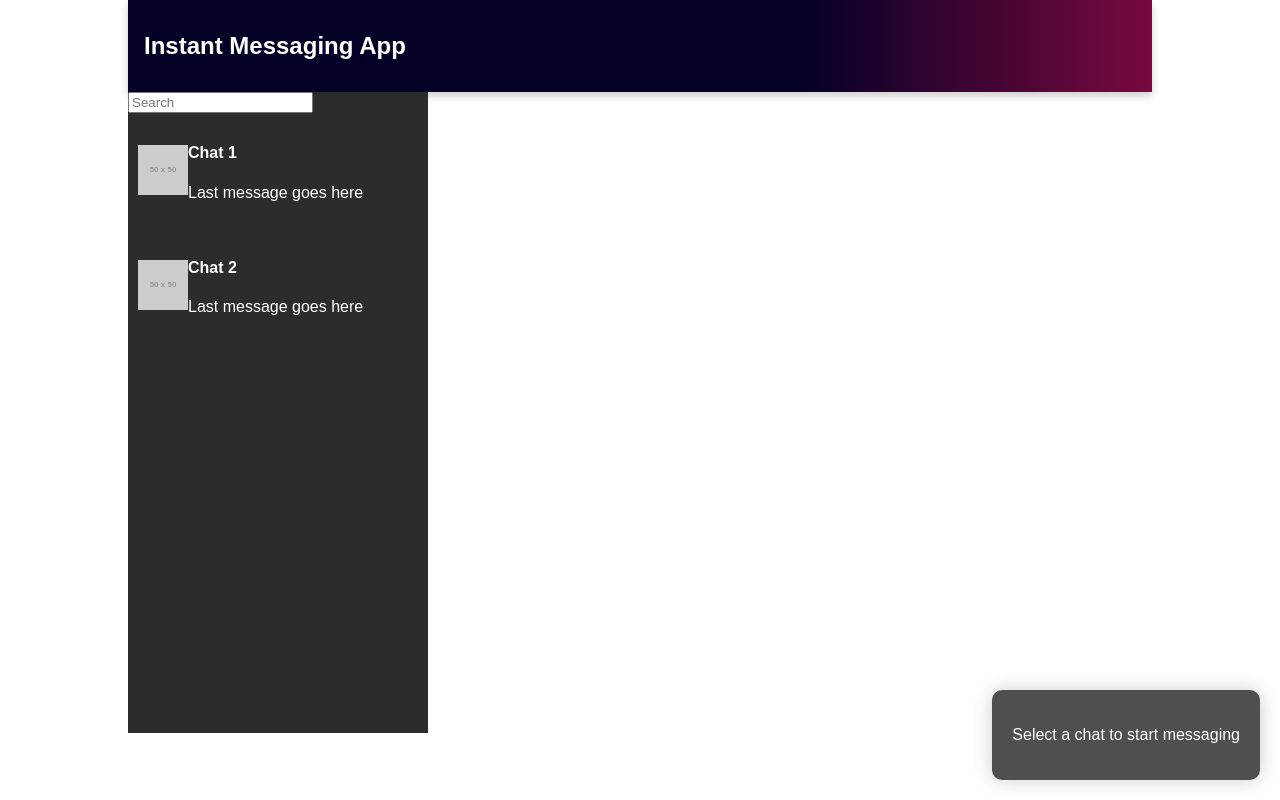
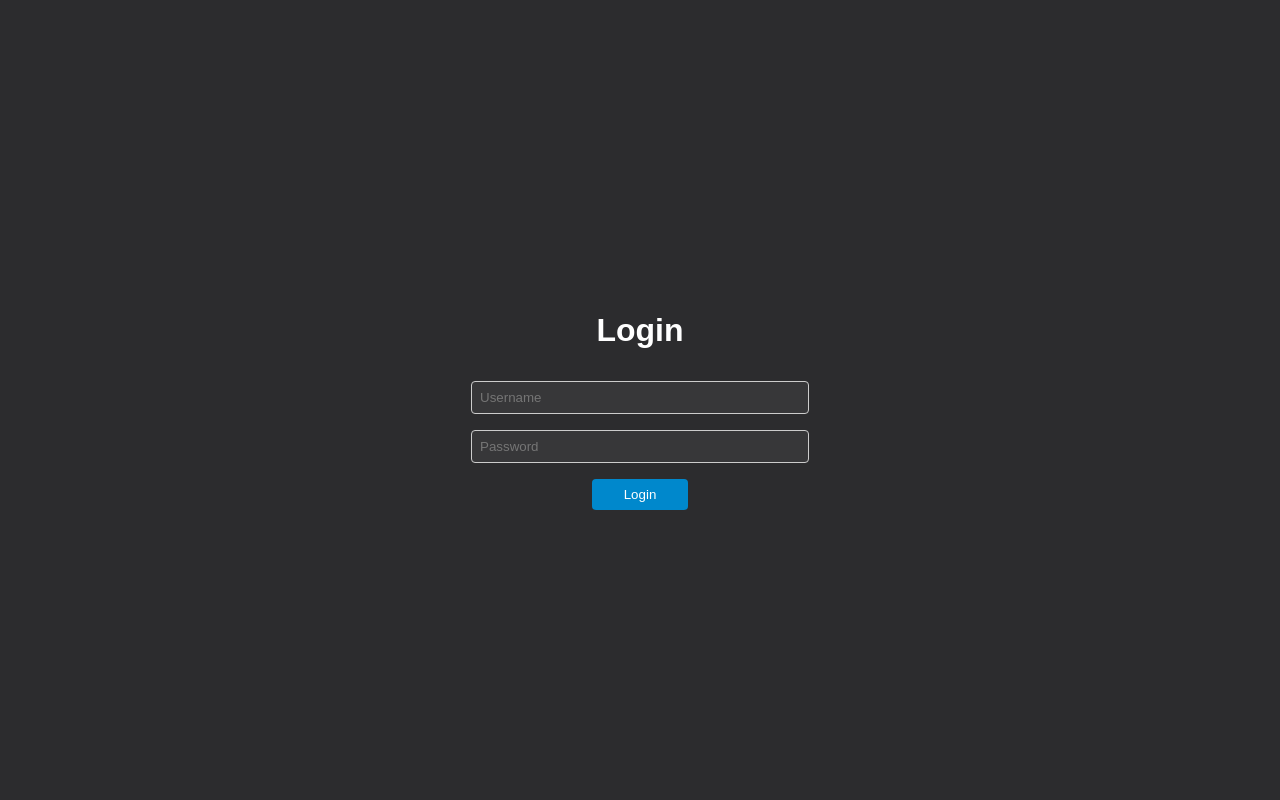
Before and after one commit to KiwiChen2022/campusLifeFrontend, a React (Create React App) app: page / in a window 1280 px wide. Built offline with nearby package versions, Linux system fonts and the light colour scheme.

Commit message:
add landing page

```diff
--- a/package.json
+++ b/package.json
@@ -8,6 +8,7 @@
     "@testing-library/user-event": "^13.5.0",
     "react": "^18.2.0",
     "react-dom": "^18.2.0",
+    "react-router-dom": "^6.9.0",
     "react-scripts": "5.0.1",
     "web-vitals": "^2.1.4"
   },
--- a/src/App.js
+++ b/src/App.js
@@ -1,105 +1,16 @@
-import React, { useState } from "react";
-import Header from "./components/Header";
-import Sidebar from "./components/Sidebar";
-import ChatWindow from "./components/ChatWindow";
-import Notification from "./components/Notification";
-
-const initialMessages = {
-  1: [
-    {
-      id: 1,
-      text: "Hello",
-      time: new Date().toLocaleTimeString(),
-      sender: {
-        name: "User",
-        avatar: "https://via.placeholder.com/50",
-      },
-    },
-    {
-      id: 2,
-      text: "How are you?",
-      time: new Date().toLocaleTimeString(),
-      sender: {
-        name: "User",
-        avatar: "https://via.placeholder.com/50",
-      },
-    },
-  ],
-  2: [
-    {
-      id: 1,
-      text: "Hey there",
-      time: new Date().toLocaleTimeString(),
-      sender: {
-        name: "User",
-        avatar: "https://via.placeholder.com/50",
-      },
-    },
-  ],
-};
+import React from "react";
+import { BrowserRouter as Router, Route, Routes } from "react-router-dom";
+import Chats from "./components/Chats";
+import LandingPage from "./components/LandingPage/LandingPage";
 
 const App = () => {
-  // State to store the active chat ID
-  const [activeChatId, setActiveChatId] = useState(null);
-
-  // State to store the messages for each chat
-  const [messages, setMessages] = useState(initialMessages);
-
-  // Function to handle sending a message
-  const handleSendMessage = (inputValue) => {
-    if (inputValue.trim() !== "") {
-      const newMessage = {
-        id: new Date().getTime(),
-        text: inputValue,
-        time: new Date().toLocaleTimeString(),
-        sender: {
-          name: "User",
-          avatar: "https://via.placeholder.com/50",
-        },
-      };
-      setMessages((prevMessages) => {
-        return {
-          ...prevMessages,
-          [activeChatId]: [...(prevMessages[activeChatId] || []), newMessage],
-        };
-      });
-    }
-  };
-
-  // Dummy data for the chat list and messages
-  const chats = [
-    {
-      id: 1,
-      name: "Chat 1",
-      avatar: "https://via.placeholder.com/50",
-    },
-    {
-      id: 2,
-      name: "Chat 2",
-      avatar: "https://via.placeholder.com/50",
-    },
-  ];
-
   return (
-    <div className="app">
-      <Header />
-      <div className="main">
-        <Sidebar
-          chats={chats}
-          activeChatId={activeChatId}
-          onChatClick={setActiveChatId}
-        />
-        {activeChatId ? (
-          <ChatWindow
-            chat={chats[activeChatId - 1]} // starts from 0, so activeChatId - 1
-            messages={messages[activeChatId] || []}
-            onSend={handleSendMessage}
-          />
-        ) : (
-          <Notification text="Select a chat to start messaging" />
-        )}
-      </div>
-    </div>
+    <Router>
+      <Routes>
+        <Route exact path="/" element={<LandingPage />} />
+        <Route exact path="/chats" element={<Chats />} />
+      </Routes>
+    </Router>
   );
 };
 
--- /dev/null
+++ b/src/components/Chats.jsx
@@ -0,0 +1,106 @@
+import React, { useState } from "react";
+import Header from "./Header";
+import Sidebar from "./Sidebar";
+import ChatWindow from "./ChatWindow";
+import Notification from "./Notification";
+
+const initialMessages = {
+  1: [
+    {
+      id: 1,
+      text: "Hello",
+      time: new Date().toLocaleTimeString(),
+      sender: {
+        name: "User",
+        avatar: "https://via.placeholder.com/50",
+      },
+    },
+    {
+      id: 2,
+      text: "How are you?",
+      time: new Date().toLocaleTimeString(),
+      sender: {
+        name: "User",
+        avatar: "https://via.placeholder.com/50",
+      },
+    },
+  ],
+  2: [
+    {
+      id: 1,
+      text: "Hey there",
+      time: new Date().toLocaleTimeString(),
+      sender: {
+        name: "User",
+        avatar: "https://via.placeholder.com/50",
+      },
+    },
+  ],
+};
+
+const Chats = () => {
+  // State to store the active chat ID
+  const [activeChatId, setActiveChatId] = useState(null);
+
+  // State to store the messages for each chat
+  const [messages, setMessages] = useState(initialMessages);
+
+  // Function to handle sending a message
+  const handleSendMessage = (inputValue) => {
+    if (inputValue.trim() !== "") {
+      const newMessage = {
+        id: new Date().getTime(),
+        text: inputValue,
+        time: new Date().toLocaleTimeString(),
+        sender: {
+          name: "User",
+          avatar: "https://via.placeholder.com/50",
+        },
+      };
+      setMessages((prevMessages) => {
+        return {
+          ...prevMessages,
+          [activeChatId]: [...(prevMessages[activeChatId] || []), newMessage],
+        };
+      });
+    }
+  };
+
+  // Dummy data for the chat list and messages
+  const chats = [
+    {
+      id: 1,
+      name: "Chat 1",
+      avatar: "https://via.placeholder.com/50",
+    },
+    {
+      id: 2,
+      name: "Chat 2",
+      avatar: "https://via.placeholder.com/50",
+    },
+  ];
+
+  return (
+    <div className="app">
+      <Header />
+      <div className="main">
+        <Sidebar
+          chats={chats}
+          activeChatId={activeChatId}
+          onChatClick={setActiveChatId}
+        />
+        {activeChatId ? (
+          <ChatWindow
+            chat={chats[activeChatId - 1]} // starts from 0, so activeChatId - 1
+            messages={messages[activeChatId] || []}
+            onSend={handleSendMessage}
+          />
+        ) : (
+          <Notification text="Select a chat to start messaging" />
+        )}
+      </div>
+    </div>
+  );
+};
+
+export default Chats;
--- /dev/null
+++ b/src/components/LandingPage/LandingPage.jsx
@@ -0,0 +1,56 @@
+import React, { useState } from "react";
+import { useNavigate }  from "react-router-dom";
+import "./landingPage.css";
+
+function LandingPage() {
+  const [username, setUsername] = useState("");
+  const [password, setPassword] = useState("");
+  const [error, setError] = useState("");
+
+  const navigate = useNavigate();
+
+  const handleLogin = async () => {
+    // try {
+    //   const response = await fetch("https://example.com/login", {
+    //     method: "POST",
+    //     body: JSON.stringify({ username, password }),
+    //     headers: {
+    //       "Content-Type": "application/json",
+    //     },
+    //   });
+
+    //   if (response.ok) {
+    //     const { token } = await response.json();
+    //     localStorage.setItem("authToken", token);
+    //     navigate("/chats");
+    //   } else {
+    //     setError("Invalid username or password");
+    //   }
+    // } catch (error) {
+    //   setError("An error occurred while logging in");
+    // }
+    navigate("/chats");
+  };
+
+  return (
+    <div className="landing-page">
+      <h1>Login</h1>
+      {error && <p>{error}</p>}
+      <input
+        type="text"
+        placeholder="Username"
+        value={username}
+        onChange={(e) => setUsername(e.target.value)}
+      />
+      <input
+        type="password"
+        placeholder="Password"
+        value={password}
+        onChange={(e) => setPassword(e.target.value)}
+      />
+      <button onClick={handleLogin}>Login</button>
+    </div>
+  );
+}
+
+export default LandingPage;
--- /dev/null
+++ b/src/components/LandingPage/landingPage.css
@@ -0,0 +1,34 @@
+.landing-page {
+    display: flex;
+    flex-direction: column;
+    align-items: center;
+    justify-content: center;
+    height: 100vh;
+    background-color: #2c2c2e;
+  }
+
+  h1 {
+    font-size: 2rem;
+    margin-bottom: 2rem;
+    color: #ffffff;
+  }
+
+  input {
+    padding: 0.5rem;
+    border-radius: 0.25rem;
+    border: 1px solid #ccc;
+    margin-bottom: 1rem;
+    width: 100%;
+    max-width: 20rem;
+    background-color: #373739;
+    color: #ffffff;
+  }
+
+  button {
+    padding: 0.5rem 2rem;
+    border-radius: 0.25rem;
+    background-color: #0088cc;
+    color: #fff;
+    border: none;
+    cursor: pointer;
+  }
--- a/src/components/Message.jsx
+++ b/src/components/Message.jsx
@@ -5,12 +5,12 @@ const Message = (props) => {
 
   return (
     <div className="message">
-      <div className="avatar">
+      <div className="sender">
         <img src={message.sender.avatar} alt={message.sender.name} />
       </div>
-      <div className="content">
+      <div className="text">
         <p>{message.text}</p>
-        <div className="time">{message.time}</div>
+        <div className="timestamp">{message.time}</div>
       </div>
     </div>
   );
--- a/src/index.css
+++ b/src/index.css
@@ -501,3 +501,38 @@ body {
   color: #fff;
   cursor: pointer;
 }
+
+
+.message {
+  background-color: #F2F2F2;
+  border-radius: 10px;
+  padding: 10px;
+  margin-bottom: 30px;
+  width: 80%;
+  max-width: 300px;
+  position: relative;
+  display: block;
+  font-size: 14px;
+}
+
+.message.sender {
+  background-color: #DCF8C6;
+  align-self: flex-end;
+}
+
+.message .timestamp {
+  font-size: 12px;
+  color: #808080;
+  position: absolute;
+  bottom: -20px;
+  right: 0;
+}
+
+.message .text {
+  word-wrap: break-word;
+  overflow-wrap: break-word;
+  hyphens: auto;
+  white-space: pre-wrap;
+  margin-bottom: 5px;
+  color: #333333;
+}
```
Also changed, not shown: 1 other file (tests, documents, lock files or other folders).
